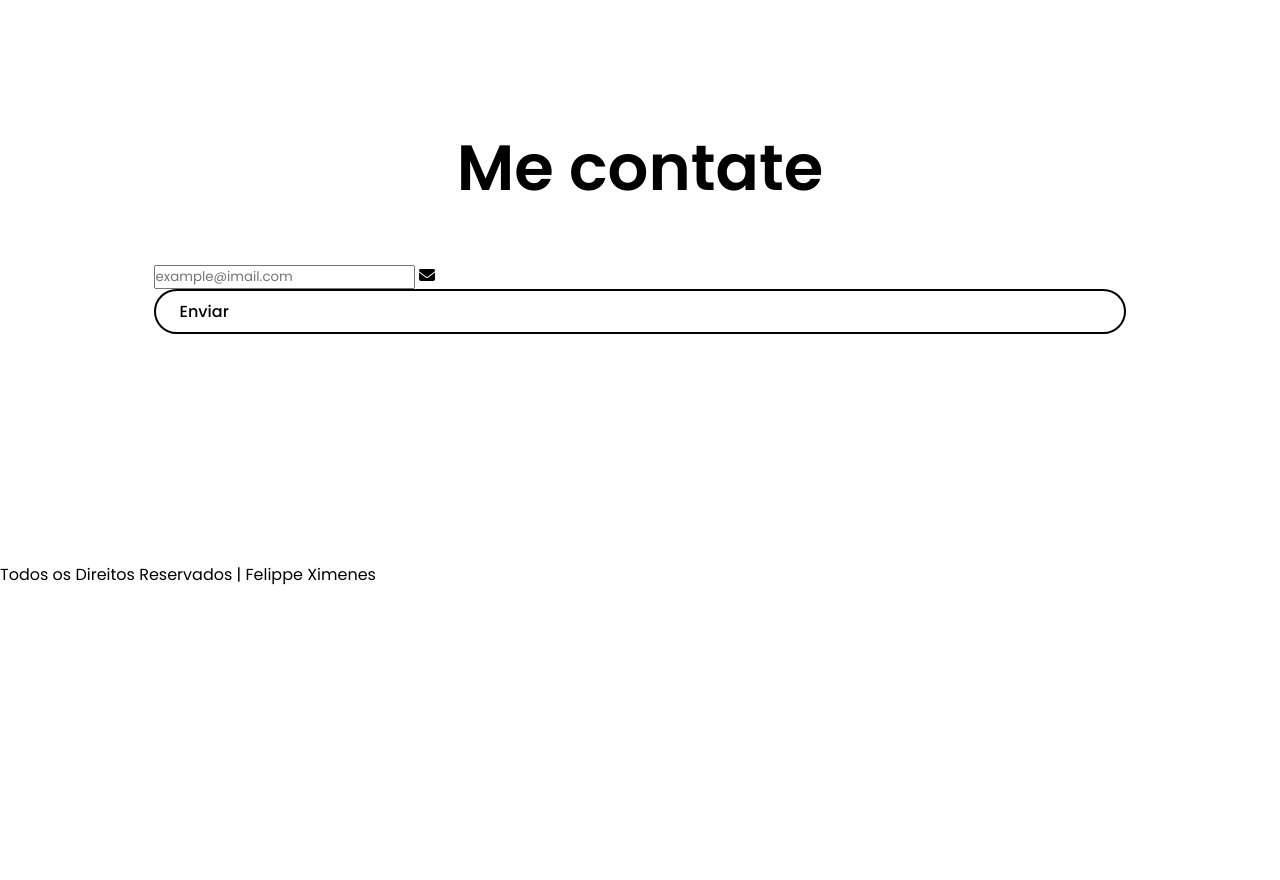
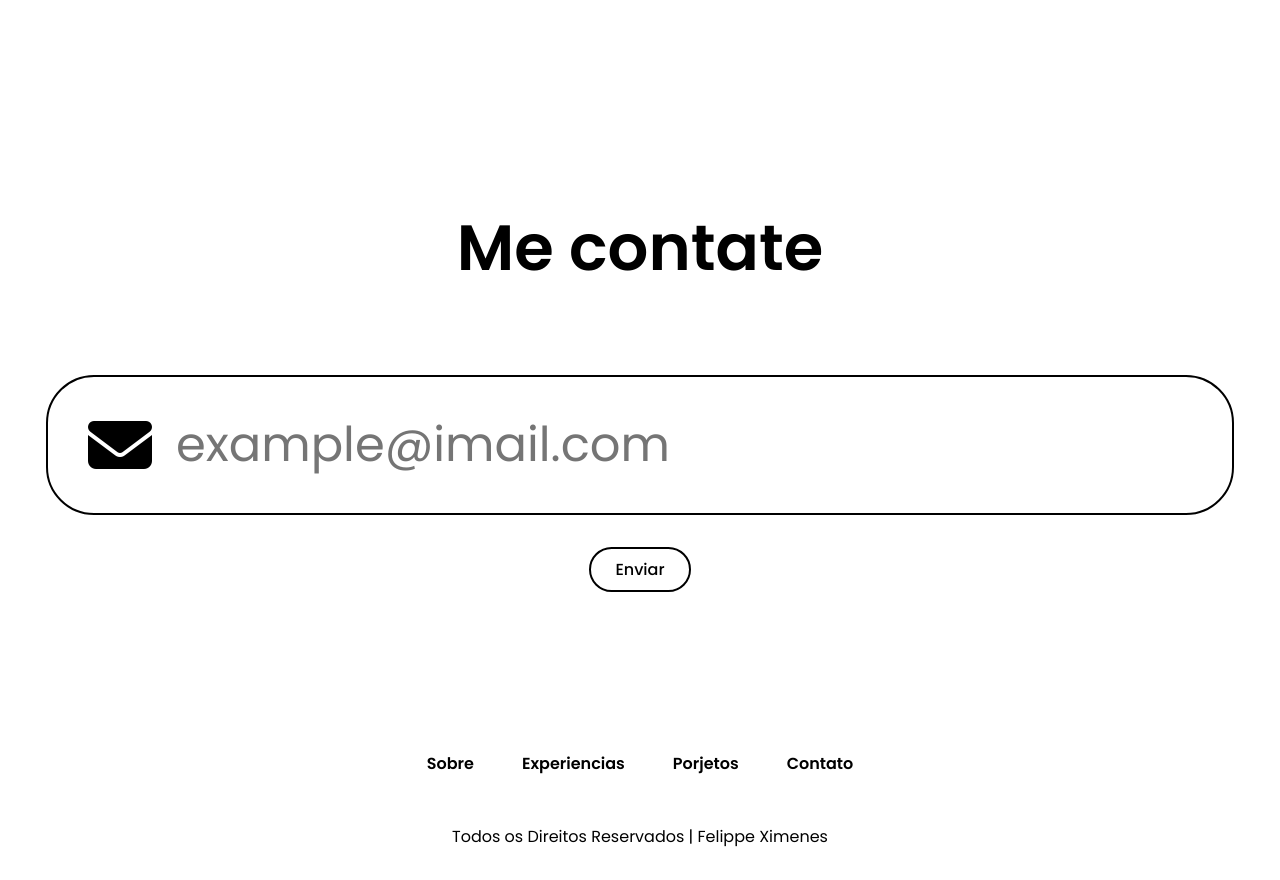
Before and after one commit to felippeximenes/portfoliopessoal, a plain HTML site: page index.html in a window 1280 px wide. Shown: the part 2660-3540 px from the top of the page. Before the commit the page ends 3247 px from the top, so only its background shows below. Drawn offline with Linux system fonts and the light colour scheme.

Commit message:
style footer css done

```diff
--- a/style.css
+++ b/style.css
@@ -300,3 +300,64 @@ section {
     font-size: 2rem;
     font-weight: 500;
 }
+
+.input-box {
+    display: flex;
+    flex-direction: column;
+    align-items: center;
+    justify-content: center;
+    text-align: center;
+    gap: 2rem;
+    margin-top: 5rem;
+}
+
+.input-box input {
+    border-radius: 3rem;
+    border: 2px solid black;
+    padding: 2rem 8rem;
+    font-size: 3rem;
+}
+
+.input-box input::placeholder {
+    font-size: 3rem;
+}
+
+.input {
+    position: relative;
+}
+
+.input i {
+    position: absolute;
+    font-size: 4rem;
+    top: 50%;
+    left: 10px;
+    transform: translate(50%, -50%);
+}
+
+footer {
+    bottom: 0;
+    left: 0;
+    height: 10rem;
+    width: 100%;
+    display: flex;
+    flex-direction: column;
+    gap: 1rem;
+    align-items: center;
+    justify-content: center;
+}
+
+footer ul {
+    display: flex;
+    align-items: center;
+    gap: 3rem;
+}
+
+footer ul li a {
+    color: black;
+    font-weight: 600;
+}
+
+.copyright {
+    font-size: 300;
+    margin-top: 2rem;
+}
```
